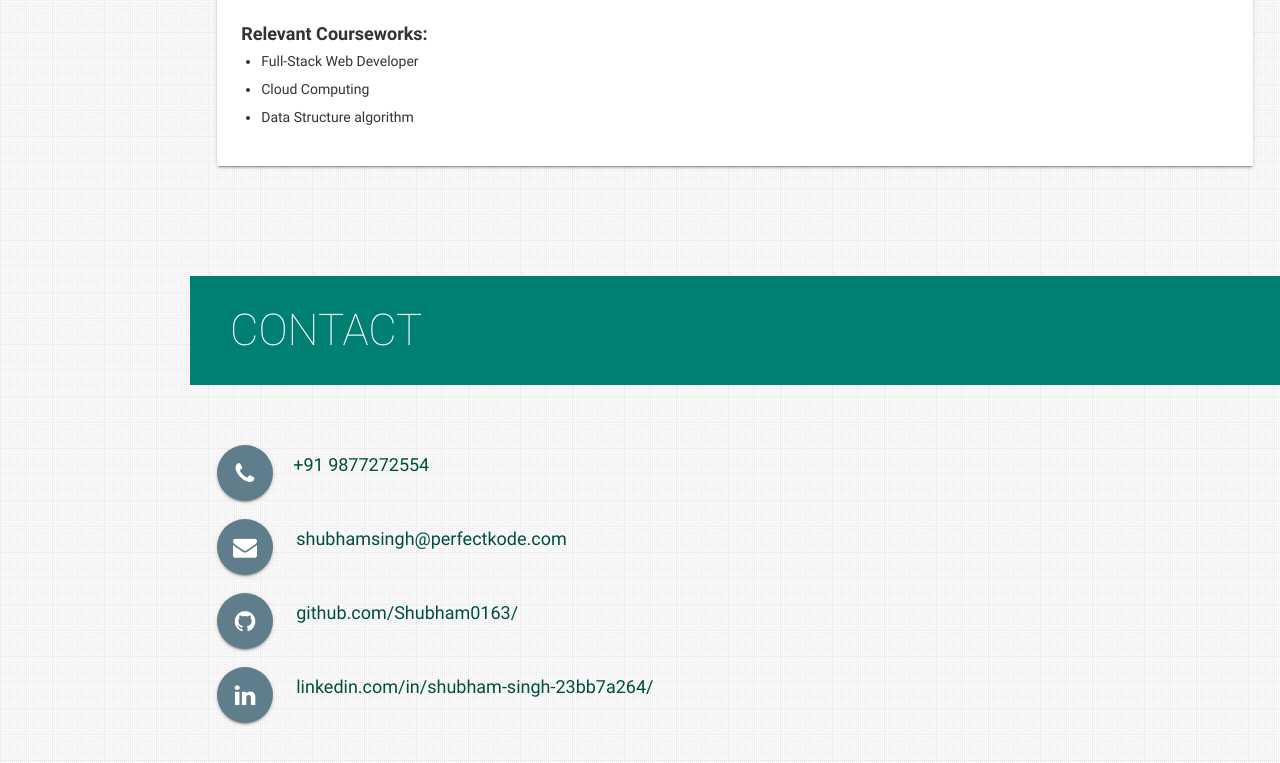
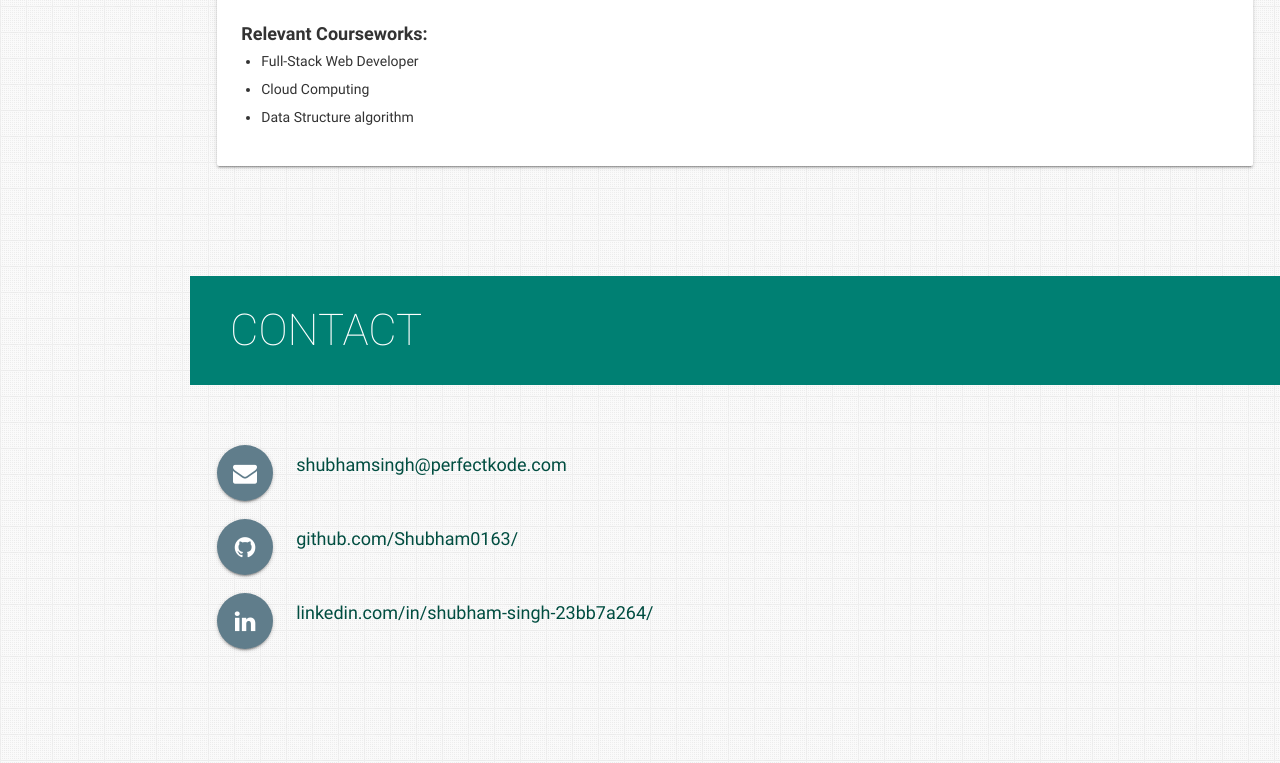
Before and after one commit to Shubham0163/portfolio, a plain HTML site: page index.html in a window 1280 px wide. Shown: the part 6936-7699 px from the top of the page. Drawn offline with nearby package versions, Linux system fonts and the light colour scheme.

Commit message:
remove no

```diff
--- a/index.html
+++ b/index.html
@@ -1004,11 +1004,7 @@
         <section id="contact" class="section scrollspy full-height">
             <h3 class="page-title white-text teal">Contact</h3>
             <div class="container">
-                <p>
-                    <a aria-label="Call Varad" data-position="top" data-tooltip="Call Varad"
-                        class="btn-floating btn-large waves-effect waves-light blue-grey tooltipped"><i
-                            class="fa fa-phone"></i><a aria-label="Call Varad">+91 9877272554</a></a>
-                </p>
+
                 <p>
                     <a aria-label="Email Varad" href="mailto:vbhogayata@gmail.com" target="_blank" data-position="top"
                         data-tooltip="Email Varad"
```
